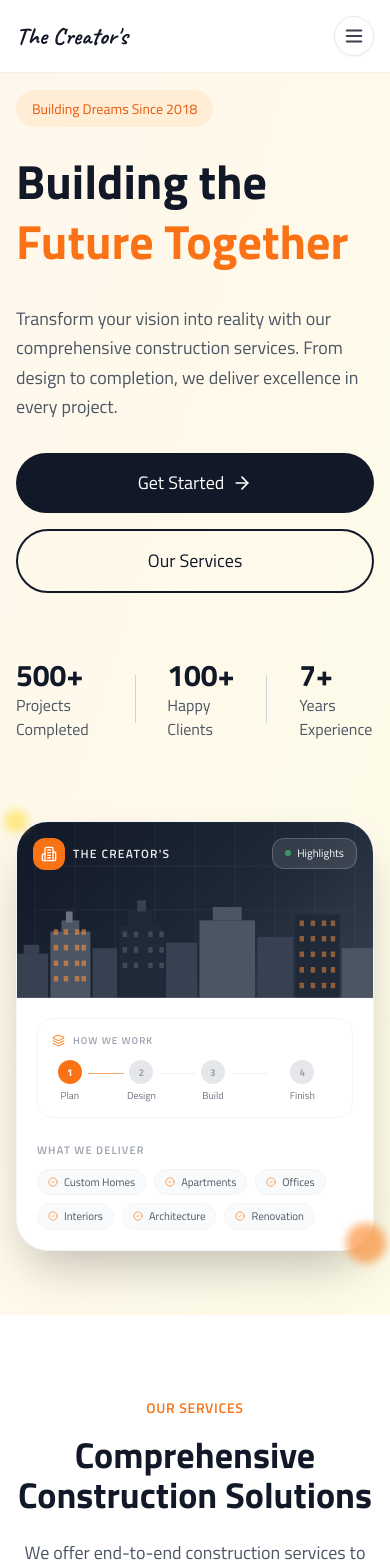
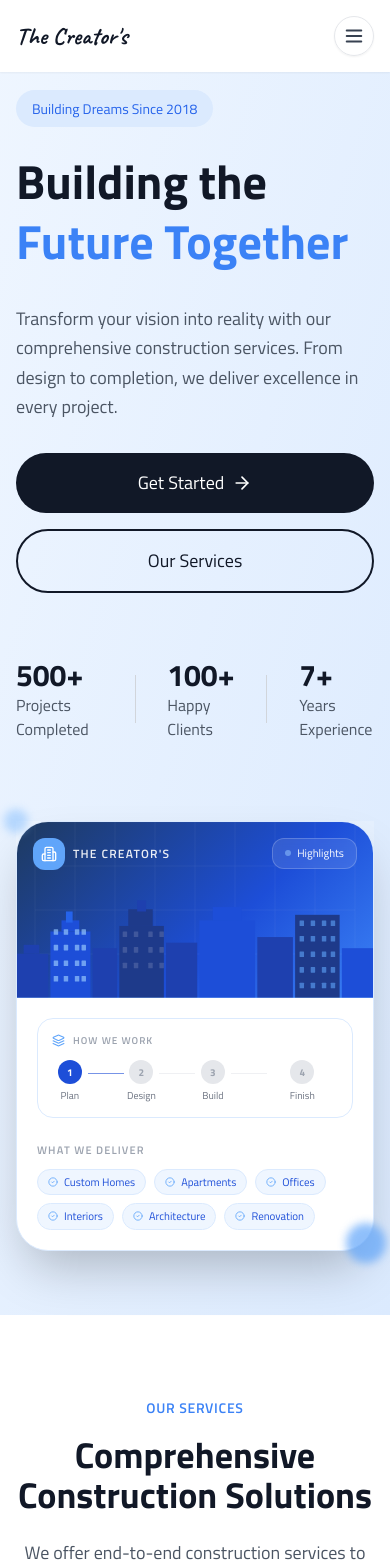
Before and after one commit to VrushabhVeer/the-creators, a React (Vite) app: page / in a window 390 px wide. Shown: the top 1568 px of the page. Built offline with nearby package versions, Linux system fonts and the light colour scheme.

Commit message:
updated color

```diff
--- a/src/components/About.tsx
+++ b/src/components/About.tsx
@@ -29,7 +29,7 @@ export default function About() {
       <div className="max-w-7xl mx-auto px-4 sm:px-6 lg:px-8">
         <div className="grid lg:grid-cols-2 gap-16 items-center">
           <div>
-            <span className="text-orange-500 font-semibold text-sm uppercase tracking-wider">
+            <span className="text-blue-500 font-semibold text-sm uppercase tracking-wider">
               Why Choose Us
             </span>
             <h2 className="text-4xl md:text-5xl font-bold text-gray-900 mt-4 mb-6">
@@ -89,8 +89,8 @@ export default function About() {
                   key={index}
                   className="bg-white rounded-2xl p-6 shadow-sm hover:shadow-xl transition-all duration-300"
                 >
-                  <div className="bg-orange-100 w-12 h-12 rounded-xl flex items-center justify-center mb-4">
-                    <Icon className="text-orange-600" size={24} />
+                  <div className="bg-blue-100 w-12 h-12 rounded-xl flex items-center justify-center mb-4">
+                    <Icon className="text-blue-600" size={24} />
                   </div>
                   <h3 className="font-bold text-gray-900 mb-2">{item.title}</h3>
                   <p className="text-sm text-gray-600 leading-relaxed">{item.description}</p>
--- a/src/components/Hero.tsx
+++ b/src/components/Hero.tsx
@@ -12,20 +12,20 @@ export default function Hero() {
   return (
     <section
       id="home"
-      className="pt-24 pb-16 bg-gradient-to-br from-orange-50 to-yellow-50"
+      className="pt-24 pb-16 bg-gradient-to-br from-blue-50 to-blue-100"
     >
       <div className="max-w-7xl mx-auto px-4 sm:px-6 lg:px-8">
         <div className="grid md:grid-cols-2 gap-20 items-center min-h-[600px]">
           <div className="space-y-8">
             <div className="inline-block">
-              <span className="bg-orange-100 text-orange-600 px-4 py-2 rounded-full text-sm font-medium">
+              <span className="bg-blue-100 text-blue-600 px-4 py-2 rounded-full text-sm font-medium">
                 Building Dreams Since 2018
               </span>
             </div>
 
             <h1 className="text-5xl md:text-6xl lg:text-7xl font-bold text-gray-900 leading-tight">
               Building the
-              <span className="block text-orange-500">Future Together</span>
+              <span className="block text-blue-500">Future Together</span>
             </h1>
 
             <p className="text-lg md:text-xl text-gray-600 leading-relaxed">
--- a/src/components/HeroRight.tsx
+++ b/src/components/HeroRight.tsx
@@ -1,26 +1,258 @@
+// import { Building2, CheckCircle2, Layers } from "lucide-react";
+
+// const HeroRight = () => {
+//   return (
+//     <div className="relative flex justify-center items-center bg-gradient-to-br from-blue-50 to-yellow-50">
+//       <div className="relative max-w-sm md:max-w-md w-full">
+//         {/* Soft glow behind the card */}
+//         <div
+//           style={{
+//             background:
+//               "radial-gradient(ellipse at 60% 40%, #fb923c55 0%, transparent 70%)",
+//           }}
+//           className="hidden lg:flex xl:flex absolute -inset-8 rounded-[3rem] pointer-events-none"
+//         />
+
+//         {/* ── MAIN CARD ── */}
+//         <div className="relative bg-white rounded-[2rem] shadow-2xl overflow-hidden border border-gray-100">
+//           {/* Top strip – architectural photo placeholder */}
+//           <div
+//             className="relative h-44 w-full overflow-hidden"
+//             style={{
+//               background:
+//                 "linear-gradient(135deg, #111827 0%, #1f2937 60%, #374151 100%)",
+//             }}
+//           >
+//             {/* Abstract grid lines – mimics architecture blueprint */}
+//             <svg
+//               className="absolute inset-0 w-full h-full opacity-10"
+//               viewBox="0 0 320 176"
+//             >
+//               {Array.from({ length: 9 }).map((_, i) => (
+//                 <line
+//                   key={`v${i}`}
+//                   x1={i * 40}
+//                   y1="0"
+//                   x2={i * 40}
+//                   y2="176"
+//                   stroke="white"
+//                   strokeWidth="0.5"
+//                 />
+//               ))}
+//               {Array.from({ length: 5 }).map((_, i) => (
+//                 <line
+//                   key={`h${i}`}
+//                   x1="0"
+//                   y1={i * 44}
+//                   x2="320"
+//                   y2={i * 44}
+//                   stroke="white"
+//                   strokeWidth="0.5"
+//                 />
+//               ))}
+//             </svg>
+
+//             {/* Skyline silhouette */}
+//             <svg
+//               className="absolute bottom-0 left-0 w-full"
+//               viewBox="0 0 320 100"
+//               fill="none"
+//               xmlns="http://www.w3.org/2000/svg"
+//               preserveAspectRatio="none"
+//             >
+//               {/* Buildings */}
+//               <rect x="0" y="60" width="28" height="40" fill="#374151" />
+//               <rect x="6" y="52" width="14" height="8" fill="#374151" />
+//               <rect x="30" y="40" width="36" height="60" fill="#4b5563" />
+//               <rect x="40" y="30" width="16" height="10" fill="#4b5563" />
+//               <rect x="44" y="22" width="6" height="10" fill="#6b7280" />
+//               {/* Windows on tall building */}
+//               {[38, 52, 66, 80].map((y) =>
+//                 [33, 42, 52, 58].map((x) => (
+//                   <rect
+//                     key={`${x}-${y}`}
+//                     x={x}
+//                     y={y}
+//                     width={4}
+//                     height={5}
+//                     fill="#fb923c"
+//                     opacity="0.6"
+//                     rx="0.5"
+//                   />
+//                 )),
+//               )}
+//               <rect x="68" y="55" width="22" height="45" fill="#374151" />
+//               <rect x="92" y="35" width="40" height="65" fill="#1f2937" />
+//               <rect x="100" y="20" width="22" height="15" fill="#1f2937" />
+//               <rect x="108" y="12" width="8" height="10" fill="#374151" />
+//               {/* Highlight tower windows */}
+//               {[40, 54, 68].map((y) =>
+//                 [95, 105, 118, 128].map((x) => (
+//                   <rect
+//                     key={`${x}-${y}`}
+//                     x={x}
+//                     y={y}
+//                     width={4}
+//                     height={5}
+//                     fill="white"
+//                     opacity="0.15"
+//                     rx="0.5"
+//                   />
+//                 )),
+//               )}
+//               <rect x="134" y="50" width="28" height="50" fill="#374151" />
+//               <rect x="164" y="30" width="50" height="70" fill="#4b5563" />
+//               <rect x="176" y="18" width="26" height="12" fill="#4b5563" />
+//               <rect x="216" y="45" width="32" height="55" fill="#374151" />
+//               <rect x="250" y="25" width="40" height="75" fill="#1f2937" />
+//               {[30, 44, 58, 72, 86].map((y) =>
+//                 [254, 264, 274, 282].map((x) => (
+//                   <rect
+//                     key={`${x}-${y}`}
+//                     x={x}
+//                     y={y}
+//                     width={4}
+//                     height={5}
+//                     fill="#fb923c"
+//                     opacity="0.5"
+//                     rx="0.5"
+//                   />
+//                 )),
+//               )}
+//               <rect x="292" y="55" width="28" height="45" fill="#4b5563" />
+//               {/* Ground */}
+//               <rect
+//                 x="0"
+//                 y="99"
+//                 width="320"
+//                 height="2"
+//                 fill="#6b7280"
+//                 opacity="0.5"
+//               />
+//             </svg>
+
+//             {/* Overlay label */}
+//             <div className="absolute top-4 left-4 flex items-center gap-2">
+//               <div className="bg-blue-500 text-white p-2 rounded-xl">
+//                 <Building2 size={16} />
+//               </div>
+//               <span className="text-white text-xs font-semibold tracking-widest uppercase opacity-90">
+//                 The Creator's
+//               </span>
+//             </div>
+
+//             {/* Top-right badge */}
+//             <div className="absolute top-4 right-4 bg-white/10 backdrop-blur-sm border border-white/20 rounded-xl px-3 py-1.5 flex items-center gap-1.5">
+//               <span className="h-1.5 w-1.5 rounded-full bg-green-400 animate-pulse" />
+//               <span className="text-white text-[11px] font-medium">
+//                 Highlights
+//               </span>
+//             </div>
+//           </div>
+
+//           {/* ── BODY ── */}
+//           <div className="p-5 space-y-6">
+//             {/* ── Process strip ── */}
+//             <div className="rounded-2xl border border-gray-100 p-3.5">
+//               <div className="flex items-center gap-2 mb-3">
+//                 <Layers size={13} className="text-blue-400" />
+//                 <p className="text-[10px] uppercase tracking-widest font-semibold text-gray-400">
+//                   How we work
+//                 </p>
+//               </div>
+//               <div className="flex items-center gap-0">
+//                 {["Plan", "Design", "Build", "Finish"].map((step, i, arr) => (
+//                   <div key={step} className="flex items-center gap-0 flex-1">
+//                     <div className="flex flex-col items-center flex-1">
+//                       <div
+//                         className="h-6 w-6 rounded-full flex items-center justify-center text-[10px] font-bold text-white"
+//                         style={{
+//                           background: i === 0 ? "#305fad" : "#e5e7eb",
+//                           color: i === 0 ? "white" : "#9ca3af",
+//                         }}
+//                       >
+//                         {i + 1}
+//                       </div>
+//                       <p className="text-[10px] font-medium text-gray-500 mt-1">
+//                         {step}
+//                       </p>
+//                     </div>
+//                     {i < arr.length - 1 && (
+//                       <div
+//                         className="h-px flex-1 mb-4"
+//                         style={{
+//                           background: i === 0 ? "#305fad" : "#e5e7eb",
+//                           opacity: 0.6,
+//                         }}
+//                       />
+//                     )}
+//                   </div>
+//                 ))}
+//               </div>
+//             </div>
+
+//             {/* Service pills */}
+//             <div>
+//               <p className="text-[11px] uppercase tracking-widest text-gray-400 font-semibold mb-2.5">
+//                 What we deliver
+//               </p>
+//               <div className="flex flex-wrap gap-2">
+//                 {[
+//                   "Custom Homes",
+//                   "Apartments",
+//                   "Offices",
+//                   "Interiors",
+//                   "Architecture",
+//                   "Renovation",
+//                 ].map((s) => (
+//                   <span
+//                     key={s}
+//                     className="flex items-center gap-1.5 text-[11px] font-medium bg-gray-50 border border-gray-100 text-gray-600 px-2.5 py-1 rounded-full hover:bg-blue-50 hover:border-blue-200 hover:text-blue-700 transition-all cursor-default"
+//                   >
+//                     <CheckCircle2 size={10} className="text-blue-400" />
+//                     {s}
+//                   </span>
+//                 ))}
+//               </div>
+//             </div>
+//           </div>
+//         </div>
+
+//         {/* Floating accent dot */}
+//         <div className="absolute -bottom-3 -right-3 h-10 w-10 rounded-full bg-blue-400 opacity-70 blur-sm pointer-events-none" />
+//         <div className="absolute -top-3 -left-3 h-6 w-6 rounded-full bg-yellow-300 opacity-60 blur-sm pointer-events-none" />
+//       </div>
+//     </div>
+//   );
+// };
+
+// export default HeroRight;
+
+
+
 import { Building2, CheckCircle2, Layers } from "lucide-react";
 
 const HeroRight = () => {
   return (
-    <div className="relative flex justify-center items-center bg-gradient-to-br from-orange-50 to-yellow-50">
+    <div className="relative flex justify-center items-center bg-gradient-to-br from-blue-50 to-blue-100">
       <div className="relative max-w-sm md:max-w-md w-full">
         {/* Soft glow behind the card */}
         <div
           style={{
             background:
-              "radial-gradient(ellipse at 60% 40%, #fb923c55 0%, transparent 70%)",
+              "radial-gradient(ellipse at 60% 40%, #3b82f655 0%, transparent 70%) rounded",
           }}
           className="hidden lg:flex xl:flex absolute -inset-8 rounded-[3rem] pointer-events-none"
         />
 
         {/* ── MAIN CARD ── */}
-        <div className="relative bg-white rounded-[2rem] shadow-2xl overflow-hidden border border-gray-100">
+        <div className="relative bg-white rounded-[2rem] shadow-2xl overflow-hidden border border-blue-100">
           {/* Top strip – architectural photo placeholder */}
           <div
             className="relative h-44 w-full overflow-hidden"
             style={{
               background:
-                "linear-gradient(135deg, #111827 0%, #1f2937 60%, #374151 100%)",
+                "linear-gradient(135deg, #1e3a5f 0%, #1d4ed8 60%, #3b82f6 100%)",
             }}
           >
             {/* Abstract grid lines – mimics architecture blueprint */}
@@ -61,11 +293,11 @@ const HeroRight = () => {
               preserveAspectRatio="none"
             >
               {/* Buildings */}
-              <rect x="0" y="60" width="28" height="40" fill="#374151" />
-              <rect x="6" y="52" width="14" height="8" fill="#374151" />
-              <rect x="30" y="40" width="36" height="60" fill="#4b5563" />
-              <rect x="40" y="30" width="16" height="10" fill="#4b5563" />
-              <rect x="44" y="22" width="6" height="10" fill="#6b7280" />
+              <rect x="0" y="60" width="28" height="40" fill="#1e40af" />
+              <rect x="6" y="52" width="14" height="8" fill="#1e40af" />
+              <rect x="30" y="40" width="36" height="60" fill="#1d4ed8" />
+              <rect x="40" y="30" width="16" height="10" fill="#1d4ed8" />
+              <rect x="44" y="22" width="6" height="10" fill="#2563eb" />
               {/* Windows on tall building */}
               {[38, 52, 66, 80].map((y) =>
                 [33, 42, 52, 58].map((x) => (
@@ -75,16 +307,16 @@ const HeroRight = () => {
                     y={y}
                     width={4}
                     height={5}
-                    fill="#fb923c"
-                    opacity="0.6"
+                    fill="#93c5fd"
+                    opacity="0.7"
                     rx="0.5"
                   />
                 )),
               )}
-              <rect x="68" y="55" width="22" height="45" fill="#374151" />
-              <rect x="92" y="35" width="40" height="65" fill="#1f2937" />
-              <rect x="100" y="20" width="22" height="15" fill="#1f2937" />
-              <rect x="108" y="12" width="8" height="10" fill="#374151" />
+              <rect x="68" y="55" width="22" height="45" fill="#1e40af" />
+              <rect x="92" y="35" width="40" height="65" fill="#1e3a8a" />
+              <rect x="100" y="20" width="22" height="15" fill="#1e3a8a" />
+              <rect x="108" y="12" width="8" height="10" fill="#1e40af" />
               {/* Highlight tower windows */}
               {[40, 54, 68].map((y) =>
                 [95, 105, 118, 128].map((x) => (
@@ -100,11 +332,11 @@ const HeroRight = () => {
                   />
                 )),
               )}
-              <rect x="134" y="50" width="28" height="50" fill="#374151" />
-              <rect x="164" y="30" width="50" height="70" fill="#4b5563" />
-              <rect x="176" y="18" width="26" height="12" fill="#4b5563" />
-              <rect x="216" y="45" width="32" height="55" fill="#374151" />
-              <rect x="250" y="25" width="40" height="75" fill="#1f2937" />
+              <rect x="134" y="50" width="28" height="50" fill="#1e40af" />
+              <rect x="164" y="30" width="50" height="70" fill="#1d4ed8" />
+              <rect x="176" y="18" width="26" height="12" fill="#1d4ed8" />
+              <rect x="216" y="45" width="32" height="55" fill="#1e40af" />
+              <rect x="250" y="25" width="40" height="75" fill="#1e3a8a" />
               {[30, 44, 58, 72, 86].map((y) =>
                 [254, 264, 274, 282].map((x) => (
                   <rect
@@ -113,27 +345,27 @@ const HeroRight = () => {
                     y={y}
                     width={4}
                     height={5}
-                    fill="#fb923c"
-                    opacity="0.5"
+                    fill="#60a5fa"
+                    opacity="0.6"
                     rx="0.5"
                   />
                 )),
               )}
-              <rect x="292" y="55" width="28" height="45" fill="#4b5563" />
+              <rect x="292" y="55" width="28" height="45" fill="#1d4ed8" />
               {/* Ground */}
               <rect
                 x="0"
                 y="99"
                 width="320"
                 height="2"
-                fill="#6b7280"
-                opacity="0.5"
+                fill="#93c5fd"
+                opacity="0.4"
               />
             </svg>
 
             {/* Overlay label */}
             <div className="absolute top-4 left-4 flex items-center gap-2">
-              <div className="bg-orange-500 text-white p-2 rounded-xl">
+              <div className="bg-blue-400 text-white p-2 rounded-xl">
                 <Building2 size={16} />
               </div>
               <span className="text-white text-xs font-semibold tracking-widest uppercase opacity-90">
@@ -143,7 +375,7 @@ const HeroRight = () => {
 
             {/* Top-right badge */}
             <div className="absolute top-4 right-4 bg-white/10 backdrop-blur-sm border border-white/20 rounded-xl px-3 py-1.5 flex items-center gap-1.5">
-              <span className="h-1.5 w-1.5 rounded-full bg-green-400 animate-pulse" />
+              <span className="h-1.5 w-1.5 rounded-full bg-blue-300 animate-pulse" />
               <span className="text-white text-[11px] font-medium">
                 Highlights
               </span>
@@ -153,9 +385,9 @@ const HeroRight = () => {
           {/* ── BODY ── */}
           <div className="p-5 space-y-6">
             {/* ── Process strip ── */}
-            <div className="rounded-2xl border border-gray-100 p-3.5">
+            <div className="rounded-2xl border border-blue-100 p-3.5">
               <div className="flex items-center gap-2 mb-3">
-                <Layers size={13} className="text-orange-400" />
+                <Layers size={13} className="text-blue-400" />
                 <p className="text-[10px] uppercase tracking-widest font-semibold text-gray-400">
                   How we work
                 </p>
@@ -167,7 +399,7 @@ const HeroRight = () => {
                       <div
                         className="h-6 w-6 rounded-full flex items-center justify-center text-[10px] font-bold text-white"
                         style={{
-                          background: i === 0 ? "#f97316" : "#e5e7eb",
+                          background: i === 0 ? "#1d4ed8" : "#e5e7eb",
                           color: i === 0 ? "white" : "#9ca3af",
                         }}
                       >
@@ -181,7 +413,7 @@ const HeroRight = () => {
                       <div
                         className="h-px flex-1 mb-4"
                         style={{
-                          background: i === 0 ? "#f97316" : "#e5e7eb",
+                          background: i === 0 ? "#1d4ed8" : "#e5e7eb",
                           opacity: 0.6,
                         }}
                       />
@@ -207,9 +439,9 @@ const HeroRight = () => {
                 ].map((s) => (
                   <span
                     key={s}
-                    className="flex items-center gap-1.5 text-[11px] font-medium bg-gray-50 border border-gray-100 text-gray-600 px-2.5 py-1 rounded-full hover:bg-orange-50 hover:border-orange-200 hover:text-orange-700 transition-all cursor-default"
+                    className="flex items-center gap-1.5 text-[11px] font-medium bg-blue-50 border border-blue-100 text-blue-700 px-2.5 py-1 rounded-full hover:bg-blue-100 hover:border-blue-300 hover:text-blue-800 transition-all cursor-default"
                   >
-                    <CheckCircle2 size={10} className="text-orange-400" />
+                    <CheckCircle2 size={10} className="text-blue-400" />
                     {s}
                   </span>
                 ))}
@@ -218,9 +450,9 @@ const HeroRight = () => {
           </div>
         </div>
 
-        {/* Floating accent dot */}
-        <div className="absolute -bottom-3 -right-3 h-10 w-10 rounded-full bg-orange-400 opacity-70 blur-sm pointer-events-none" />
-        <div className="absolute -top-3 -left-3 h-6 w-6 rounded-full bg-yellow-300 opacity-60 blur-sm pointer-events-none" />
+        {/* Floating accent dots */}
+        <div className="absolute -bottom-3 -right-3 h-10 w-10 rounded-full bg-blue-400 opacity-70 blur-sm pointer-events-none" />
+        <div className="absolute -top-3 -left-3 h-6 w-6 rounded-full bg-blue-300 opacity-60 blur-sm pointer-events-none" />
       </div>
     </div>
   );
--- a/src/components/PrivacyPolicy.tsx
+++ b/src/components/PrivacyPolicy.tsx
@@ -3,7 +3,7 @@ export default function PrivacyPolicy() {
     <section className="mt-10 py-16 bg-white">
       <div className="max-w-5xl mx-auto px-4 sm:px-6 lg:px-8">
         <div className="mb-8 text-center">
-          <span className="text-orange-500 font-semibold text-sm uppercase tracking-wider">
+          <span className="text-blue-500 font-semibold text-sm uppercase tracking-wider">
             Privacy Policy
           </span>
           <h2 className="text-3xl md:text-4xl font-bold text-gray-900 mt-3">
--- a/src/components/Services.tsx
+++ b/src/components/Services.tsx
@@ -5,7 +5,7 @@ const services = [
     icon: Building2,
     title: 'Building Design',
     description: 'Innovative architectural designs tailored to your vision and needs.',
-    color: 'bg-orange-100 text-orange-600',
+    color: 'bg-blue-100 text-blue-600',
   },
   {
     icon: Ruler,
@@ -44,7 +44,7 @@ export default function Services() {
     <section id="services" className="py-20 bg-white">
       <div className="max-w-7xl mx-auto px-4 sm:px-6 lg:px-8">
         <div className="text-center mb-16">
-          <span className="text-orange-500 font-semibold text-sm uppercase tracking-wider">
+          <span className="text-blue-500 font-semibold text-sm uppercase tracking-wider">
             Our Services
           </span>
           <h2 className="text-4xl md:text-5xl font-bold text-gray-900 mt-4 mb-6">
--- a/src/components/TermsOfService.tsx
+++ b/src/components/TermsOfService.tsx
@@ -3,7 +3,7 @@ export default function TermsOfService() {
     <section className="mt-10 py-16 bg-gray-50">
       <div className="max-w-5xl mx-auto px-4 sm:px-6 lg:px-8">
         <div className="mb-8 text-center">
-          <span className="text-orange-500 font-semibold text-sm uppercase tracking-wider">
+          <span className="text-blue-500 font-semibold text-sm uppercase tracking-wider">
             Terms of Service
           </span>
           <h2 className="text-3xl md:text-4xl font-bold text-gray-900 mt-3">
--- a/src/components/Testimonials.tsx
+++ b/src/components/Testimonials.tsx
@@ -54,7 +54,7 @@ function TestimonialCard( { testimonial }: { testimonial: Testimonial }) {
     <div className="bg-gray-50 rounded-2xl p-8 relative flex-shrink-0 w-80 mx-4 hover:shadow-xl transition-shadow duration-300 flex flex-col"
       style={{ height: "260px" }}>
       <div className="absolute top-6 right-6 opacity-10">
-        <Quote size={64} className="text-orange-500" />
+        <Quote size={64} className="text-blue-500" />
       </div>
 
       <div className="flex gap-1 mb-4">
@@ -68,7 +68,7 @@ function TestimonialCard( { testimonial }: { testimonial: Testimonial }) {
       </p>
 
       <div className="flex items-center gap-4">
-        <div className="w-12 h-12 bg-orange-500 rounded-full flex items-center justify-center text-white font-bold text-lg flex-shrink-0">
+        <div className="w-12 h-12 bg-blue-500 rounded-full flex items-center justify-center text-white font-bold text-lg flex-shrink-0">
           {testimonial.name.charAt(0)}
         </div>
         <div>
@@ -102,7 +102,7 @@ export default function Testimonials() {
 
       <div className="max-w-7xl mx-auto px-4 sm:px-6 lg:px-8">
         <div className="text-center mb-16">
-          <span className="text-orange-500 font-semibold text-sm uppercase tracking-wider">
+          <span className="text-blue-500 font-semibold text-sm uppercase tracking-wider">
             Testimonials
           </span>
           <h2 className="text-4xl md:text-5xl font-bold text-gray-900 mt-4 mb-6">
```
Also changed, not shown: src/components/Contact.tsx (+12 -12 lines), src/layout/Footer.tsx (+14 -14 lines), src/layout/Header.tsx (+12 -12 lines).
